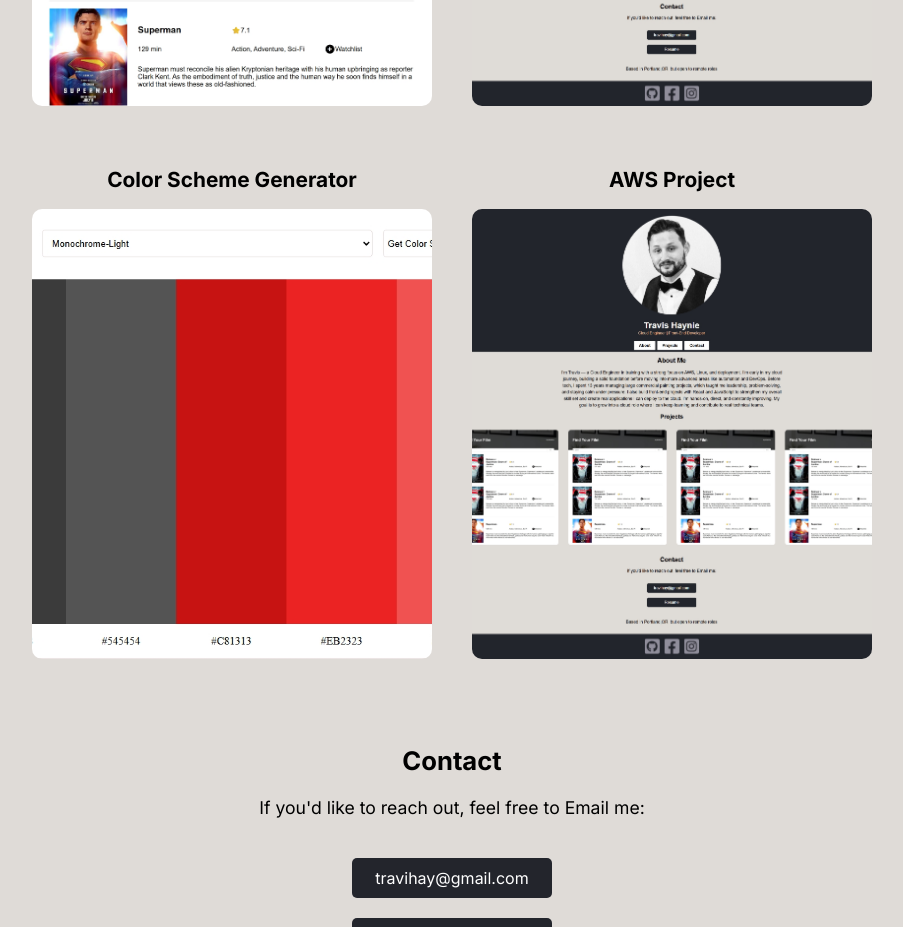
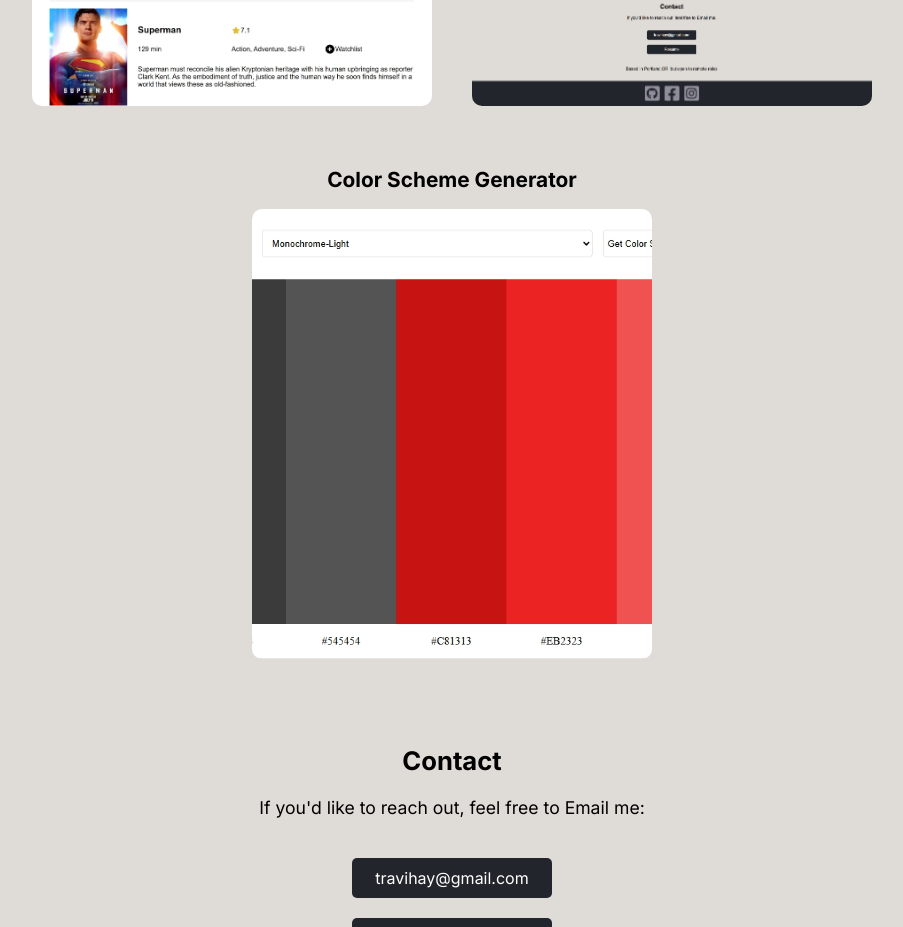
Before and after one commit to TravisHaynie/MyOwnBuiltPortfolio, a React (Vite) app in the folder My-Portfolio/: page / in a window 1280 px wide. Shown: the part 1520-2447 px from the top of the page, without its empty margins (188-1091 px from the left). Built offline with nearby package versions, Linux system fonts and the light colour scheme.

Commit message:
added code

```diff
--- a/My-Portfolio/src/components/Projects.jsx
+++ b/My-Portfolio/src/components/Projects.jsx
@@ -20,10 +20,6 @@
             <h2 className="project-titles">Color Scheme Generator</h2>
             <a href="https://dazzling-choux-44e22b.netlify.app/" target="_blank"><img src={GetCOlorSchemes} className="project-img"alt="movie-watchlist" /></a>
           </div>
-           <div className="project-card">
-            <h2 className="project-titles">AWS Project</h2>
-            <a href="https://d2qi4m4eaq4ssx.cloudfront.net/" target="_blank"><img src={MyPortfolio} className="project-img"alt="movie-watchlist" /></a>
-          </div>
         </div>
       </div>
   );
```
